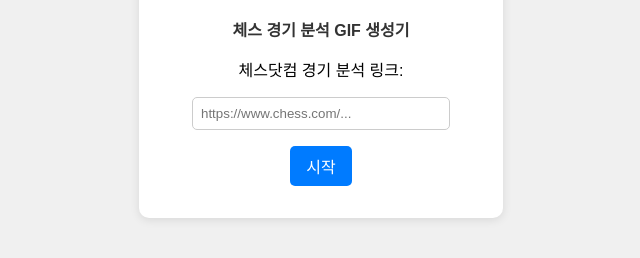
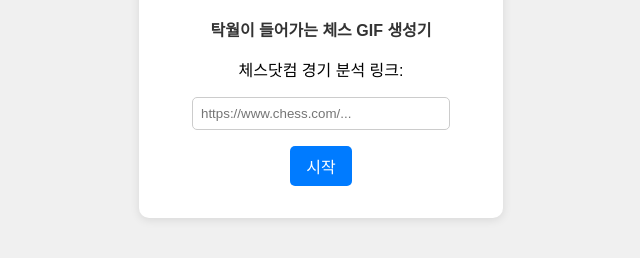
Before and after one commit to somproject/somproject.github.io, a plain HTML site: page index.html in a window 1280 px wide. Shown: the part 454-712 px from the top of the page, without its empty margins (319-959 px from the left). Drawn offline with Linux system fonts and the light colour scheme.

Commit message:
Update index.html

```diff
--- a/index.html
+++ b/index.html
@@ -56,7 +56,7 @@
     <!-- PNG 로고 -->
     <img src="images/logo.png" alt="Logo" class="logo">
     <!-- 소제목 -->
-    <h2>체스 경기 분석 GIF 생성기</h2>
+    <h2>탁월이 들어가는 체스 GIF 생성기</h2>
     <form id="chessForm">
       <label for="chessLink">체스닷컴 경기 분석 링크:</label><br>
       <input type="text" id="chessLink" name="chessLink" placeholder="https://www.chess.com/..."><br>
```
